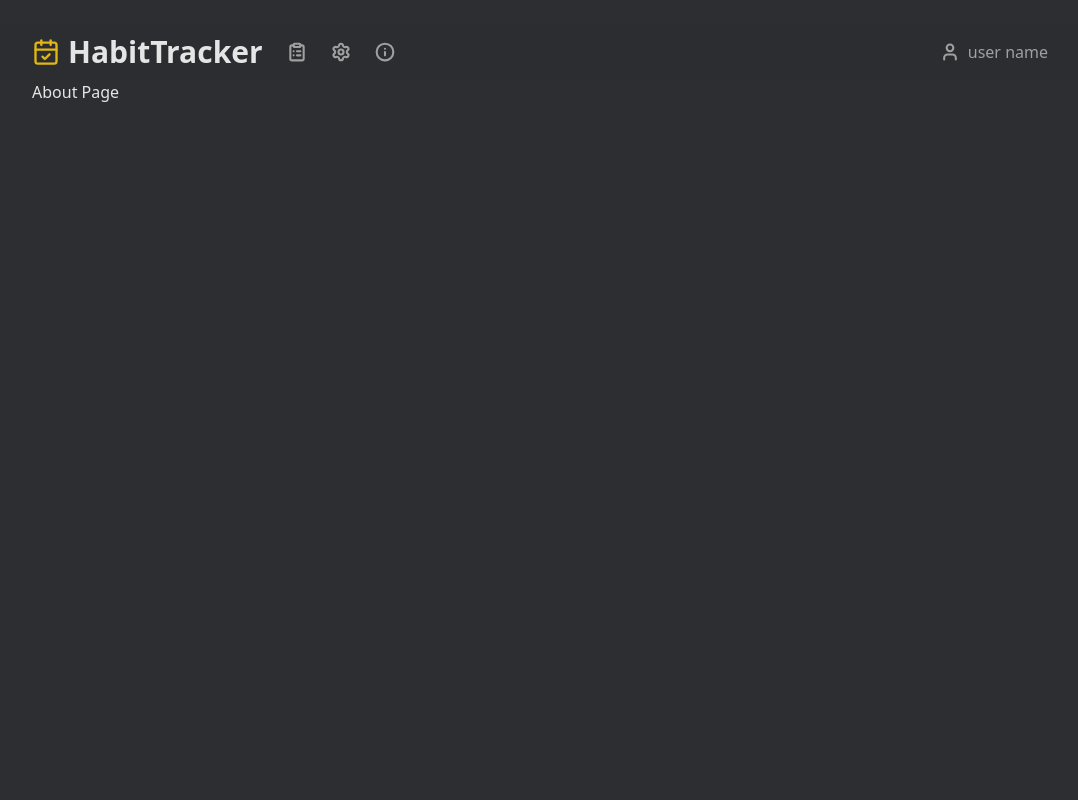
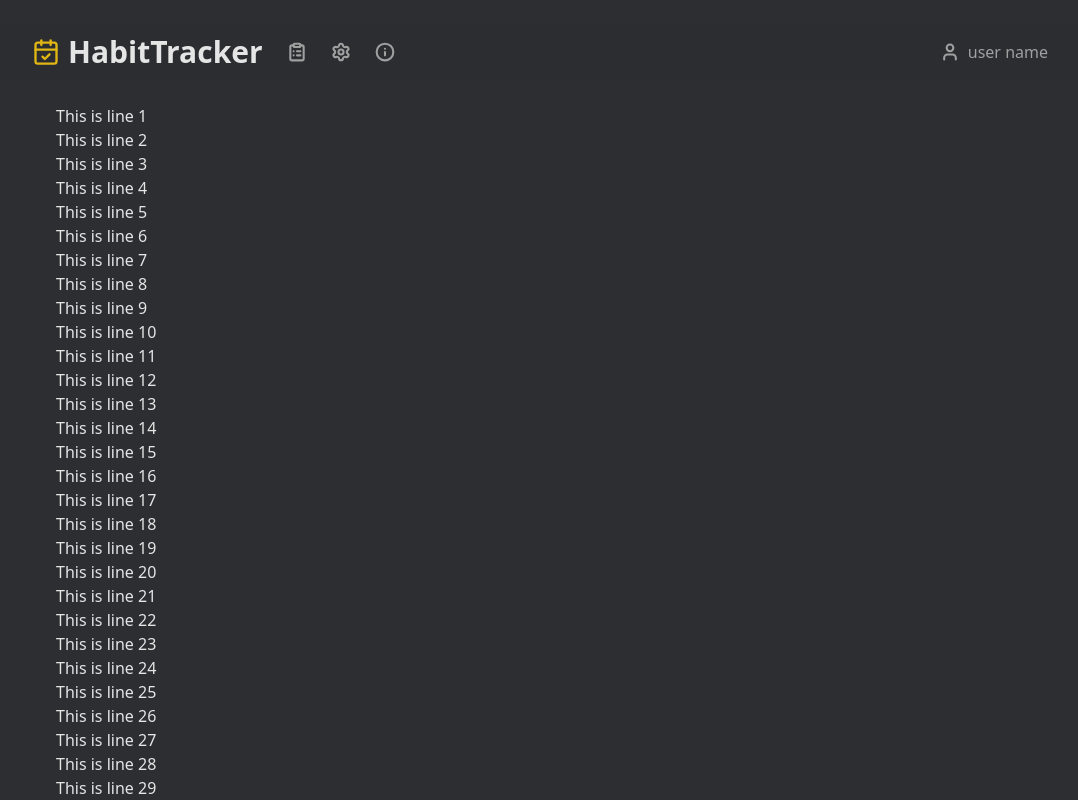
Before and after one commit to phamphanbang/HabitTracker-FE, a React (Vite) app: page /about in a window 1280 px wide. Shown: the top 800 px of the page, without its empty margins (96-1174 px from the left). Built offline with nearby package versions, Linux system fonts and the light colour scheme.

Commit message:
fix: scrollable for tasklist

```diff
--- a/src/features/about/index.tsx
+++ b/src/features/about/index.tsx
@@ -1,3 +1,9 @@
 export default function About() {
-  return <h1>About Page</h1>;
+  return (
+    <div className="flex-1 overflow-y-auto p-6">
+      {[...Array(50)].map((_, i) => (
+        <p key={i}>This is line {i + 1}</p>
+      ))}
+    </div>
+  );
 }
--- a/src/features/home/TaskList.tsx
+++ b/src/features/home/TaskList.tsx
@@ -5,21 +5,20 @@ import { Trash2 } from "lucide-react";
 
 export default function TaskList() {
   return (
-    <Card className="flex-1">
-      <CardContent className="p-4 space-y-2">
-        {[1, 2, 3].map((task) => (
+    <Card className="flex-1 flex flex-col min-h-0">
+      {/* Scrollable content */}
+      <CardContent className="flex-1 min-h-0 overflow-y-auto p-4 space-y-2">
+        {[...Array(50)].map((_, i) => (
           <div
-            key={task}
+            key={i}
             className="flex items-center justify-between gap-3 p-3 bg-secondary rounded-md hover:bg-muted transition-colors"
           >
-            <Checkbox className="bg-foreground border-none"/>
-
-            <span className="flex-1 font-medium">Task {task}</span>
-
+            <Checkbox className="bg-foreground border-none" />
+            <span className="flex-1 font-medium">Task {i + 1}</span>
             <Button
               variant="ghost"
               size="icon"
-              className=" bg-destructive hover:bg-foreground hover:text-destructive"
+              className="bg-destructive hover:bg-foreground hover:text-destructive"
             >
               <Trash2 className="w-4 h-4" />
             </Button>
--- a/src/features/home/index.tsx
+++ b/src/features/home/index.tsx
@@ -9,11 +9,11 @@ export default function Home() {
   const today = new Date();
 
   return (
-    <div className="flex gap-6 pt-4">
-      {/* Left side - 2/3 */}
-      <div className="flex flex-col gap-4 w-2/3">
+    <div className="flex gap-6 pt-4 flex-1 min-h-0">
+      {/* Left side - Task Section */}
+      <div className="flex flex-col gap-4 w-2/3 min-h-0">
         {/* Action Bar */}
-        <div className="flex items-center justify-between bg-card p-4 rounded-lg border border-border">
+        <div className="flex-shrink-0 flex items-center justify-between bg-card p-4 rounded-lg border border-border">
           <div className="flex items-center gap-2">
             <Button variant="outline" size="icon">
               <ChevronLeft className="w-4 h-4" />
@@ -43,14 +43,14 @@ export default function Home() {
           </div>
         </div>
 
-        {/* Task List */}
+        {/* Scrollable Task List */}
         <TaskList />
       </div>
 
-      {/* Right side - 1/3 */}
+      {/* Right side - Calendar */}
       <div className="w-1/3 flex justify-center">
         <Card>
-          <CardContent >
+          <CardContent>
             <Calendar
               mode="single"
               selected={today}
--- a/src/layouts/Layout.tsx
+++ b/src/layouts/Layout.tsx
@@ -1,20 +1,25 @@
-import { Outlet } from "react-router";
+import { Outlet, useLocation } from "react-router";
 import { Link } from "react-router";
 import { CalendarCheck, ClipboardList, Settings, Info } from "lucide-react";
 import { UserDropdown } from "./UserDropdown";
 
 export default function Layout() {
+  const location = useLocation();
+
+  // Decide mode based on path
+  const isDashboardStyle = location.pathname === "/" || location.pathname.startsWith("/dashboard");
   return (
-    <div className="serika-dark relative pt-6 min-h-screen flex flex-col bg-background text-foreground">
+    <div
+      className={`serika-dark flex flex-col py-6 ${
+        isDashboardStyle ? "h-screen" : "min-h-screen"
+      } bg-background text-foreground`}
+    >
       {/* Top navigation bar */}
-      <header className="bg-background/80 backdrop-blur-sm z-10">
-        <div className="max-w-5xl mx-auto h-14 flex items-center justify-between">
+      <header className="bg-background/80 backdrop-blur-sm z-10 h-14 flex-shrink-0">
+        <div className="max-w-5xl mx-auto h-full flex items-center justify-between">
           {/* Left: Logo + Nav */}
           <div className="flex items-center gap-6">
-            <Link
-              to="/"
-              className="flex items-center gap-2 text-3xl font-bold "
-            >
+            <Link to="/" className="flex items-center gap-2 text-3xl font-bold">
               <CalendarCheck className="w-7 h-7 text-primary" />
               HabitTracker
             </Link>
@@ -24,7 +29,7 @@ export default function Layout() {
                 to="/dashboard"
                 className="text-muted-foreground hover:text-foreground transition-colors"
               >
-                <ClipboardList className="w-5 h-5 " strokeWidth={2.5} />
+                <ClipboardList className="w-5 h-5" strokeWidth={2.5} />
               </Link>
               <Link
                 to="/settings"
@@ -41,39 +46,13 @@ export default function Layout() {
             </nav>
           </div>
 
-          {/* <div className="relative inline-block group">
-
-            <button className="flex items-center gap-2 px-2 py-1 text-muted-foreground hover:text-foreground transition-colors">
-              <User className="w-5 h-5" strokeWidth={2.5} />
-              {"user name"}
-            </button>
-
-
-            <div
-              className="absolute right-0 top-full
-      w-40 bg-card border border-border rounded-md shadow-md
-      opacity-0 group-hover:opacity-100
-      translate-y-1 group-hover:translate-y-0
-      transition-all duration-150 ease-out
-      pointer-events-none group-hover:pointer-events-auto text-sm "
-            >
-              <div className="hover:bg-muted px-4 py-2 cursor-pointer rounded-t-md">
-                Profile
-              </div>
-              <div className="hover:bg-muted px-4 py-2 cursor-pointer">
-                Settings
-              </div>
-              <div className="hover:bg-muted px-4 py-2 cursor-pointer rounded-b-md">
-                Logout
-              </div>
-            </div>
-          </div> */}
-          <UserDropdown  />
+          <UserDropdown />
         </div>
       </header>
 
-      <main className="flex-1 flex justify-center z-0">
-        <div className="w-full max-w-5xl">
+      {/* Main content area */}
+      <main className="flex-1 flex justify-center min-h-0">
+        <div className="w-full max-w-5xl flex flex-col min-h-0">
           <Outlet />
         </div>
       </main>
```
